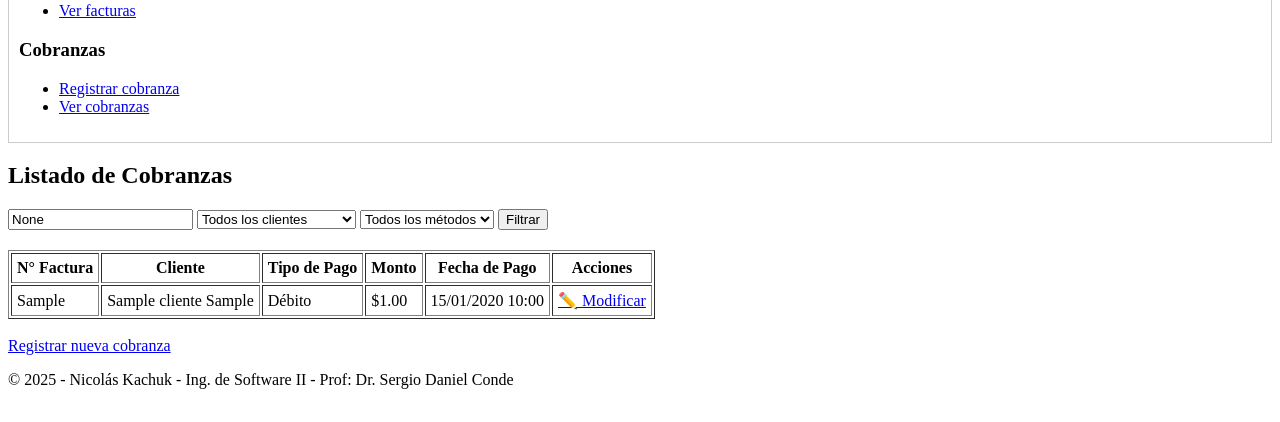
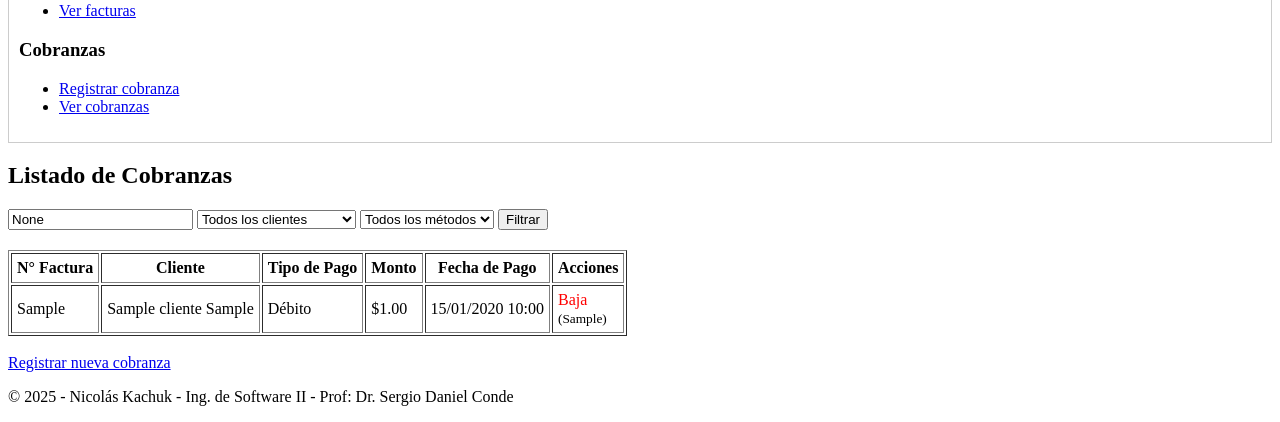
Before and after one commit to Nicokac/mi-proyecto-django, a Django app: page /cobranzas/listado/ in a window 1280 px wide. Shown: the part 667-1089 px from the top of the page. Before the commit the page ends 1056 px from the top, so only its background shows below. Run offline with Django 5.2, Linux system fonts and the light colour scheme; a user stored in the database is signed in; tables that the repository leaves empty hold one stand-in row (values such as "Sample post").

Commit message:
Se agrega la funcionalidad de baja de Cobranza

```diff
--- a/cobranzas/models.py
+++ b/cobranzas/models.py
@@ -17,6 +17,9 @@ class Cobranza(models.Model):
     tipo_pago = models.CharField(max_length=10, choices=METODO_PAGO_CHOICES)
     monto = models.DecimalField(max_digits=10, decimal_places=2)
     fecha_pago = models.DateTimeField(auto_now_add=True)
+    motivo_baja = models.CharField(max_length=255, blank=True, null=True)
+    baja = models.BooleanField(default=False)
+    fecha_baja = models.DateTimeField(blank=True, null=True)
 
     def __str__(self):
         return f"Cobranza #{self.id} - Factura {self.factura.numero}"
--- a/cobranzas/templates/cobranzas/listado.html
+++ b/cobranzas/templates/cobranzas/listado.html
@@ -20,7 +20,7 @@
 
     <select name="tipo_pago">
       <option value="">Todos los métodos</option>
-      {% for key, label in tipo_pago %}
+      {% for key, label in TIPOS_PAGO %}
         <option value="{{ key }}" {% if filtros.tipo_pago == key %}selected{% endif %}>
           {{ label }}
         </option>
@@ -53,7 +53,14 @@
           <td>${{ c.monto }}</td>
           <td>{{ c.fecha_pago|date:"d/m/Y H:i" }}</td>
           <td>
-            {% if c.factura.estado == 'pendiente' %}
+            {% if not c.baja and c.factura.estado in "anulada,error" %}
+              <a href="{% url 'baja_cobranza' c.id %}">🗑️ Dar de baja</a>
+            {% elif c.baja %}
+              <span style="color: red;">Baja</span>
+              {% if c.motivo_baja %}
+                <br><small>({{ c.motivo_baja }})</small>
+              {% endif %}
+            {% elif c.factura.estado == 'pendiente' %}
               <a href="{% url 'modificar_cobranza' c.id %}">✏️ Modificar</a>
             {% else %}
               —
@@ -62,7 +69,7 @@
         </tr>
       {% empty %}
         <tr><td colspan="6">No se encontraron cobranzas.</td></tr>
-      {% endfor %}
+  {% endfor %}
     </tbody>
   </table>
 
--- a/cobranzas/urls.py
+++ b/cobranzas/urls.py
@@ -5,4 +5,5 @@ urlpatterns = [
     path('registro/', views.registrar_cobranza, name='registrar_cobranza'),
     path('listado/', views.listar_cobranzas, name='listar_cobranzas'),
     path('cobranzas/modificar/<int:cobranza_id>/', views.modificar_cobranza, name='modificar_cobranza'),
+    path('baja/<int:cobranza_id>/', views.baja_cobranza, name='baja_cobranza'),
 ]
--- a/cobranzas/views.py
+++ b/cobranzas/views.py
@@ -1,5 +1,5 @@
 # cobranzas\views.py
-from django.shortcuts import render, redirect
+from django.shortcuts import render, redirect, get_object_or_404
 from django.contrib.auth.decorators import login_required
 from .forms import CobranzaForm
 from facturacion.models import Factura
@@ -9,6 +9,8 @@ from datetime import datetime
 from django.core.serializers.json import DjangoJSONEncoder
 import json
 from django.contrib import messages
+from django.utils import timezone
+from .models import Cobranza
 
 @login_required
 def registrar_cobranza(request):
@@ -122,3 +124,30 @@ def modificar_cobranza(request, cobranza_id):
         'cobranza': cobranza,
         'factura_obj': factura_obj,
     })
+
+@login_required
+def baja_cobranza(request, cobranza_id):
+    cobranza = get_object_or_404(Cobranza, pk=cobranza_id)
+    # Solo admin o dueño de la cobranza pueden dar de baja
+    if not (request.user.is_staff or cobranza.cliente.usuario == request.user):
+        messages.error(request, "No tiene permiso para dar de baja esta cobranza.")
+        return redirect('listar_cobranzas')
+
+    # Solo se puede dar de baja si la factura está 'anulada' o 'error'
+    if cobranza.factura.estado not in ['anulada', 'error']:
+        messages.error(request, "Solo puede darse de baja cobranzas asociadas a facturas anuladas o con error.")
+        return redirect('listar_cobranzas')
+
+    if request.method == 'POST':
+        motivo = request.POST.get('motivo_baja', '').strip()
+        if motivo:
+            cobranza.baja = True
+            cobranza.motivo_baja = motivo
+            cobranza.fecha_baja = timezone.now()
+            cobranza.save()
+            messages.success(request, "Cobranza dada de baja correctamente.")
+            return redirect('listar_cobranzas')
+        else:
+            messages.error(request, "Debe ingresar un motivo de baja.")
+
+    return render(request, 'cobranzas/baja.html', {'cobranza': cobranza})
--- a/ordenes_compra/forms.py
+++ b/ordenes_compra/forms.py
@@ -13,8 +13,8 @@ class OrdenDeCompraForm(forms.ModelForm):
     def __init__(self, *args, **kwargs):
         super().__init__(*args, **kwargs)
 
-        # Excluir "Café El Mejor"
-        self.fields['proveedor'].queryset = Proveedor.objects.exclude(nombre__iexact="Café El Mejor")
+        # Excluir "Cafe El Mejor"
+        self.fields['proveedor'].queryset = Proveedor.objects.exclude(nombre__iexact="Cafe El Mejor")
 
         # Que sea obligatorio solo para admin
         self.fields['proveedor'].required = False
--- a/productos/views.py
+++ b/productos/views.py
@@ -18,7 +18,7 @@ def registrar_producto(request):
         form = ProductoForm(request.POST)
         if form.is_valid():
             nuevo_producto = form.save(commit=False)
-            proveedor_default = Proveedor.objects.get(nombre__iexact="Café El Mejor")
+            proveedor_default = Proveedor.objects.get(nombre__iexact="Cafe El Mejor")
             nuevo_producto.proveedor = proveedor_default
             nuevo_producto.save()
             return redirect('/inicio')
```
Also changed, not shown: cobranzas/templates/cobranzas/baja.html (added, +19 -0 lines), ordenes_compra/views.py (+4 -4 lines), cobranzas/migrations/0003_cobranza_baja_cobranza_fecha_baja_and_more.py (added).
